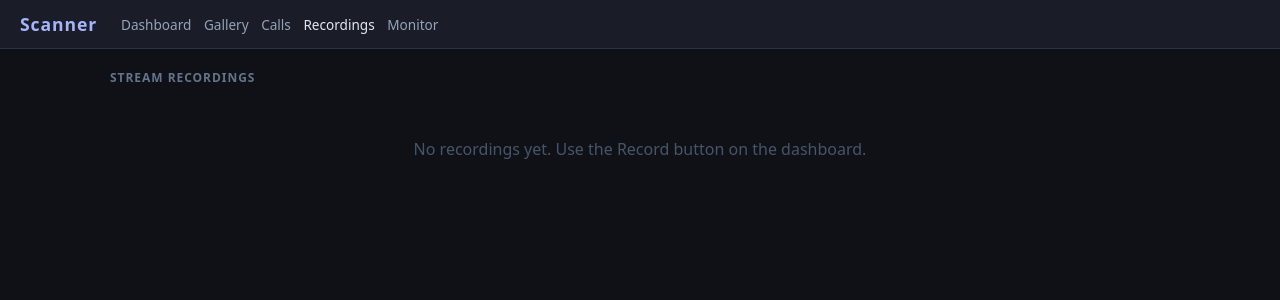
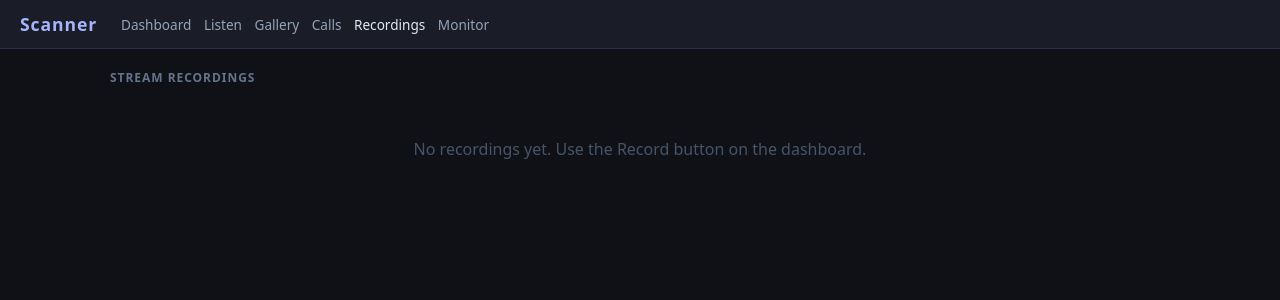
Before and after one commit to robertegardner/scanner, a Flask app: page /recordings in a window 1280 px wide. Shown: the top 300 px of the page. Run offline with Flask 3, Linux system fonts and the light colour scheme; data that the repository does not hold is empty.

Commit message:
fix: silent live stream (max_recording_age) + add Listen nav link
- Live stream was continuous digital silence (−91 dB) while per-call recordings
  had audio. Cause: the playlist <stream> had maximum_recording_age="0", so
  SDRTrunk's AudioStreamingBroadcaster aged-off (discarded) every audio segment
  from the stream queue. Set it to 600000 ms. Stream now carries real voice
  (−28 dB mean / 0 dB peak). Recordings were unaffected (separate audio path).
- Add the /listen nav link to index/gallery/recordings/monitor (calls already
  had it) so the source switcher is reachable from every page.

Co-Authored-By: Claude Opus 4.8 (1M context) <noreply@anthropic.com>

```diff
--- a/files/opt/scanner/templates/gallery.html
+++ b/files/opt/scanner/templates/gallery.html
@@ -30,6 +30,7 @@
   <h1>Scanner</h1>
   <nav>
     <a href="/">Dashboard</a> &nbsp;
+    <a href="/listen">Listen</a> &nbsp;
     <a href="/gallery" class="active">Gallery</a> &nbsp;
     <a href="/calls">Calls</a> &nbsp;
     <a href="/recordings">Recordings</a> &nbsp;
--- a/files/opt/scanner/templates/index.html
+++ b/files/opt/scanner/templates/index.html
@@ -160,6 +160,7 @@
   <h1>Scanner</h1>
   <nav>
     <a href="/" class="active">Dashboard</a> &nbsp;
+    <a href="/listen">Listen</a> &nbsp;
     <a href="/gallery">Gallery</a> &nbsp;
     <a href="/calls">Calls</a> &nbsp;
     <a href="/recordings">Recordings</a> &nbsp;
--- a/files/opt/scanner/templates/monitor.html
+++ b/files/opt/scanner/templates/monitor.html
@@ -232,6 +232,7 @@
   <h1>Scanner</h1>
   <nav>
     <a href="/">Dashboard</a> &nbsp;
+    <a href="/listen">Listen</a> &nbsp;
     <a href="/gallery">Gallery</a> &nbsp;
     <a href="/calls">Calls</a> &nbsp;
     <a href="/recordings">Recordings</a> &nbsp;
--- a/files/opt/scanner/templates/recordings.html
+++ b/files/opt/scanner/templates/recordings.html
@@ -64,6 +64,7 @@
   <h1>Scanner</h1>
   <nav>
     <a href="/">Dashboard</a> &nbsp;
+    <a href="/listen">Listen</a> &nbsp;
     <a href="/gallery">Gallery</a> &nbsp;
     <a href="/calls">Calls</a> &nbsp;
     <a href="/recordings" class="active">Recordings</a> &nbsp;
```
Also changed, not shown: 1 other file.
